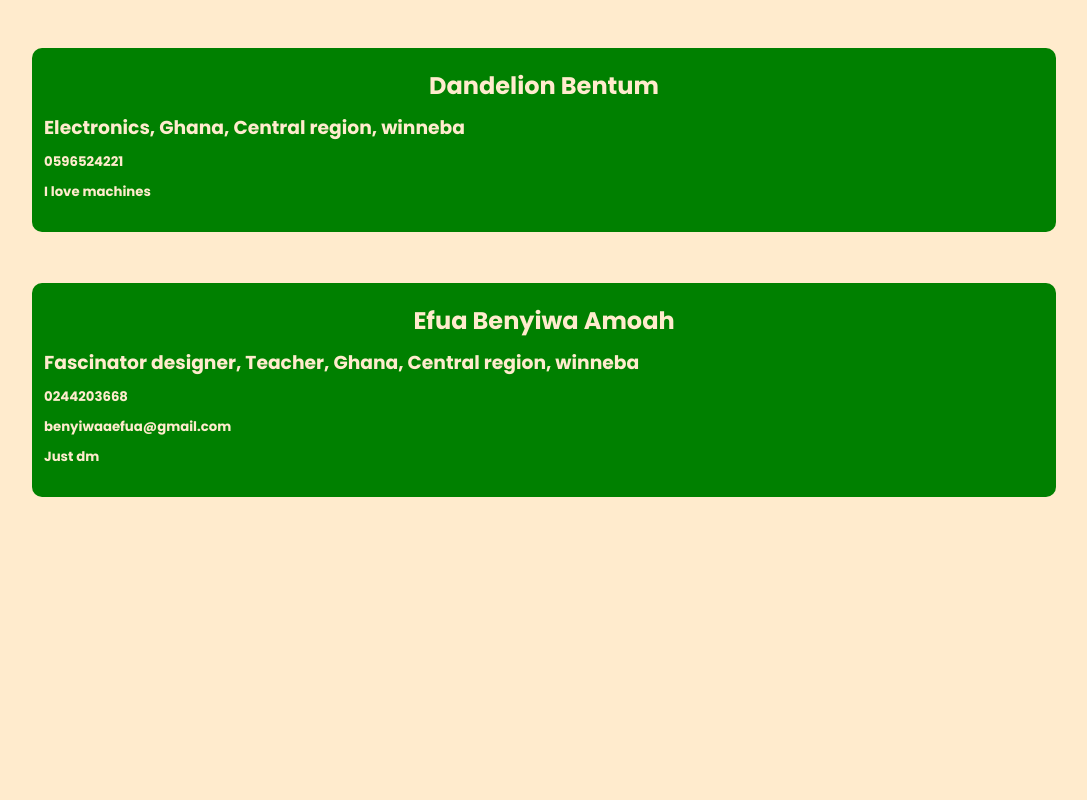
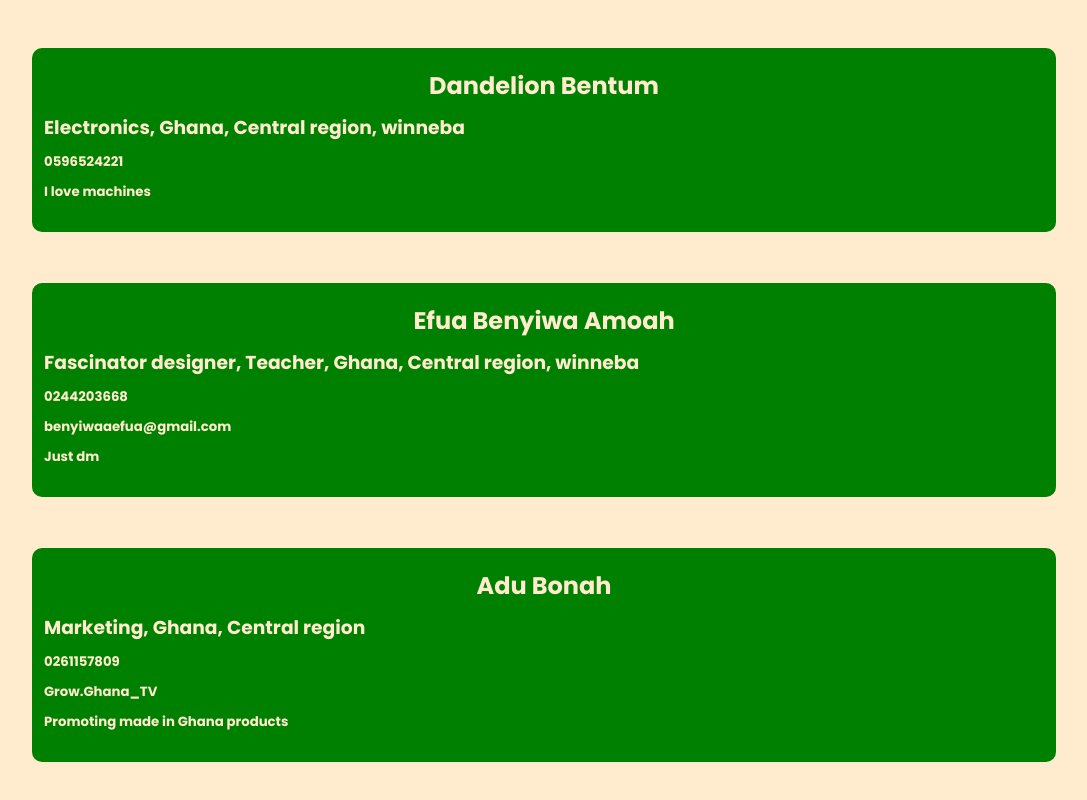
Before and after one commit to afrifa-hue/quelping, a website: page index.html in a window 1280 px wide. Shown: the part 758-1558 px from the top of the page, without its empty margins (96-1183 px from the left). Before the commit the page ends 1306 px from the top, so only its background shows below. Drawn offline with Linux system fonts and the light colour scheme.

Commit message:
Update index.html

```diff
--- a/index.html
+++ b/index.html
@@ -52,6 +52,13 @@
                     <h5>benyiwaaefua@gmail.com</h5>
                     <h5>Just dm</h5>
                   </div>
+                  <div class="product">
+                    <h2>Adu Bonah</h2>
+                    <h3>Marketing, Ghana, Central region</h3>
+                    <h5>0261157809</h5>
+                    <h5>Grow.Ghana_TV</h5>
+                    <h5>Promoting made in Ghana products</h5>
+                  </div>
             </div>
     <script src="index.js"></script>
 </body>
```
